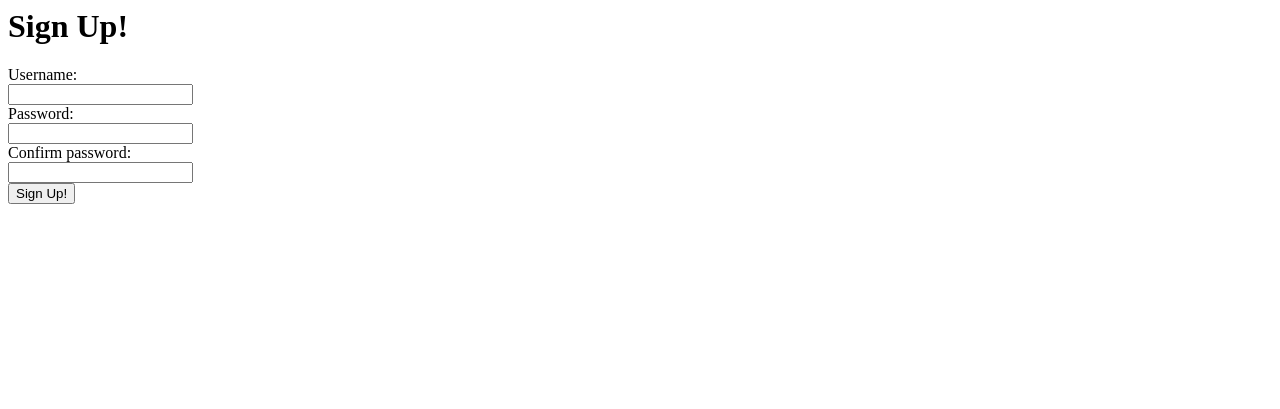
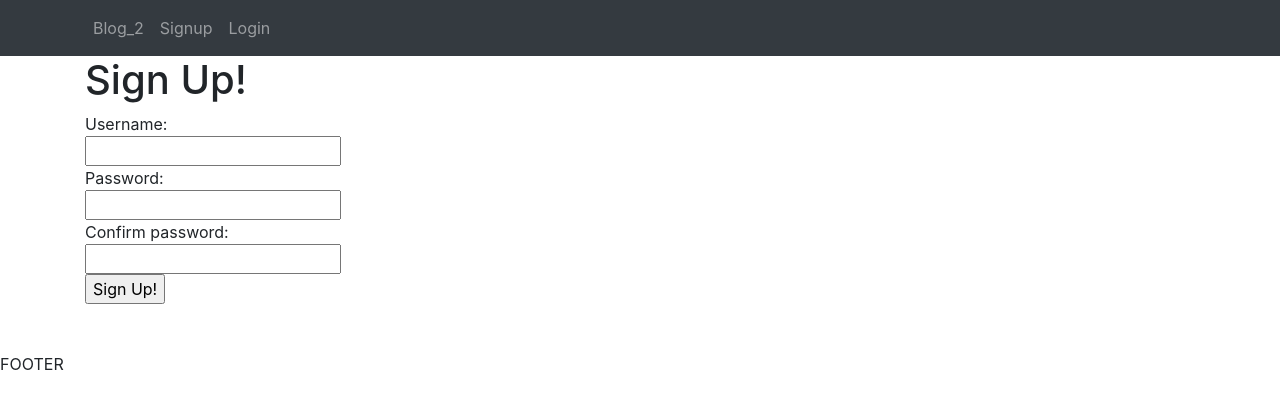
Before and after one commit to NoSayMe/Blog_2, a Django app: page /accounts/signup/ in a window 1280 px wide. Shown: the top 409 px of the page. Run offline with Django 3.2, Linux system fonts and the light colour scheme; some libraries are stand-ins or nearby versions.

Commit message:
[add] Logout

```diff
--- a/accounts/templates/accounts/login.html
+++ b/accounts/templates/accounts/login.html
@@ -1,3 +1,6 @@
+{% extends 'base.html' %}
+
+{% block content %}
 <h1>Login</h1>
 
 {% if error %}
@@ -23,3 +26,4 @@
     <br/>
     <input type="submit" value="Login"/>
 </form>
+{% endblock %}
--- a/accounts/templates/accounts/signup.html
+++ b/accounts/templates/accounts/signup.html
@@ -1,3 +1,6 @@
+{% extends 'base.html' %}
+
+{% block content %}
 <h1>Sign Up!</h1>
 
 {% if error %}
@@ -22,3 +25,4 @@
     <br/>
     <input type="submit" value="Sign Up!"/>
 </form>
+{% endblock %}
--- a/accounts/urls.py
+++ b/accounts/urls.py
@@ -6,4 +6,5 @@
 urlpatterns = [
     path('signup/', views.signup, name='signup'),
     path('login/', views.loginview, name='login'),
+    path('logout/', views.logoutview, name='logout'),
 ]
--- a/accounts/views.py
+++ b/accounts/views.py
@@ -1,4 +1,4 @@
-from django.contrib.auth import authenticate, login
+from django.contrib.auth import authenticate, login, logout
 from django.shortcuts import render, redirect
 from django.contrib.auth.models import User
 
@@ -26,8 +26,13 @@
             login(request, user)
             if 'next' in request.POST:
                 return redirect(request.POST['next'])
-            return render(request, 'accounts/signup.html', {'error': 'Login successful!'})
+            return redirect('home')
         else:
             return render(request, 'accounts/signup.html', {'error': 'Username or password didn\'t match'})
     else:
         return render(request, 'accounts/login.html')
+
+def logoutview(request):
+    if request.method == 'POST':
+        logout(request)
+        return redirect('home')
--- a/templates/base.html
+++ b/templates/base.html
@@ -1,13 +1,69 @@
-NAVBAR
+<!doctype html>
+<html lang="en">
+<head>
+    <meta charset="utf-8">
+    <meta name="viewport" content="width=device-width, initial-scale=1, shrink-to-fit=no">
+    <link href="https://stackpath.bootstrapcdn.com/bootstrap/4.2.1/css/bootstrap.min.css" rel="stylesheet"
+          integrity="sha384-GJzZqFGwb1QTTN6wy59ffF1BuGJpLSa9DkKMp0DgiMDm4iYMj70gZWKYbI706tWS" crossorigin="anonymous">
+    <script src="https://code.jquery.com/jquery-3.3.1.slim.min.js"
+            integrity="sha384-q8i/X+965DzO0rT7abK41JStQIAqVgRVzpbzo5smXKp4YfRvH+8abtTE1Pi6jizo"
+            crossorigin="anonymous"></script>
+    <script src="https://cdnjs.cloudflare.com/ajax/libs/popper.js/1.14.6/umd/popper.min.js"
+            integrity="sha384-wHAiFfRlMFy6i5SRaxvfOCifBUQy1xHdJ/yoi7FRNXMRBu5WHdZYu1hA6ZOblgut"
+            crossorigin="anonymous"></script>
+    <script src="https://stackpath.bootstrapcdn.com/bootstrap/4.2.1/js/bootstrap.min.js"
+            integrity="sha384-B0UglyR+jN6CkvvICOB2joaf5I4l3gm9GU6Hc1og6Ls7i6U/mkkaduKaBhlAXv9k"
+            crossorigin="anonymous"></script>
+    <!--<link rel="stylesheet" href="https://maxcdn.bootstrapcdn.com/bootstrap/3.3.7/css/bootstrap.min.css">-->
+    <title>Blog_2</title>
+</head>
 
-<br/>
-<br/>
+<body>
+<nav class="navbar navbar-expand-lg navbar-dark bg-dark">
+    <div class="container">
+        <ul class="navbar-nav">
+            <li class="nav-item">
+                <a class="nav-link" href="{% url 'home' %}">Blog_2</a>
+            </li>
+        </ul>
+        <button class="navbar-toggler" type="button" data-toggle="collapse" data-target="#navbarNavDropdown"
+                aria-controls="navbarNavDropdown" aria-expanded="false" aria-label="Toggle navigation">
+            <span class="navbar-toggler-icon"></span>
+        </button>
+        <div class="collapse navbar-collapse" id="navbarNavDropdown">
+            <ul class="navbar-nav">
+                {% if user.is_authenticated %}
+                <li class="nav-item">
+                    <a class="nav-link" href="#" onclick="document.getElementById('logout').submit()">Logout</a>
+                </li>
+                <form id='logout' method="POST" action="{% url 'accounts:logout' %}">
+                    {% csrf_token %}
+                    <input type="hidden"/>
+                </form>
+                {% else %}
+                <li class="nav-item">
+                    <a class="nav-link" href="{% url 'accounts:signup' %}">Signup</a>
+                </li>
+                <li class="nav-item">
+                    <a class="nav-link" href="{% url 'accounts:login' %}">Login</a>
+                </li>
+                {% endif %}
+            </ul>
+        </div>
+    </div>
+</nav>
 
-{% block content %}
+<div class="container">
+
+    {% block content %}
 
 
+    {% endblock %}
 
-{% endblock %}
+</div>
+</body>
+</html>
+
 
 <br/>
 <br/>
```
Also changed, not shown: db.sqlite3.
